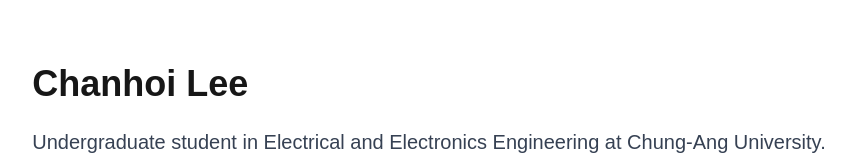
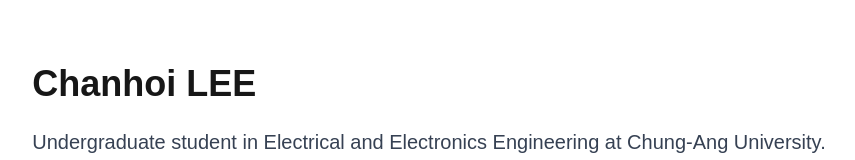
Before and after one commit to CHANHOILEE/personal-website, a Next.js app: page / in a window 1280 px wide. Shown: the top 160 px of the page, without its empty margins (211-1066 px from the left). Built offline with nearby package versions, Linux system fonts and the light colour scheme.

Commit message:
Update homepage content

```diff
--- a/src/app/page.tsx
+++ b/src/app/page.tsx
@@ -4,7 +4,7 @@
   return (
     <main className="min-h-screen px-8 py-16 max-w-4xl mx-auto">
       <section className="space-y-6">
-        <h1 className="text-4xl font-bold">Chanhoi Lee</h1>
+        <h1 className="text-4xl font-bold">Chanhoi LEE</h1>
 
         <p className="text-xl text-gray-700">
           Undergraduate student in Electrical and Electronics Engineering at
```
